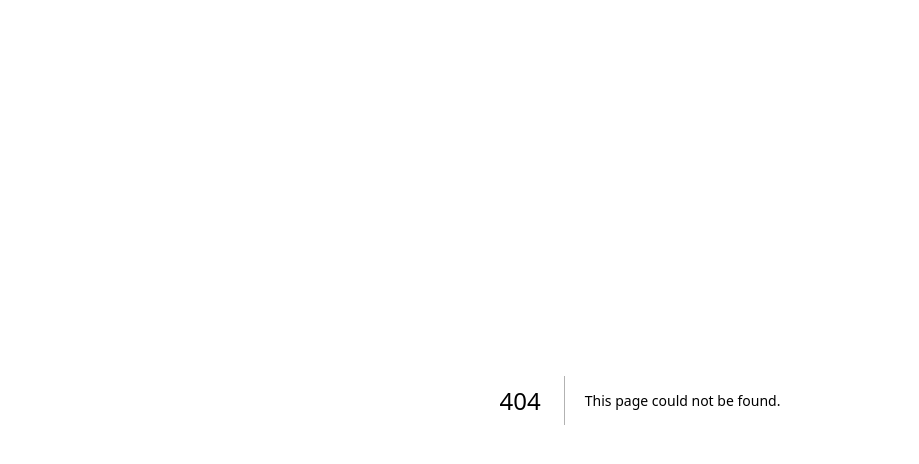
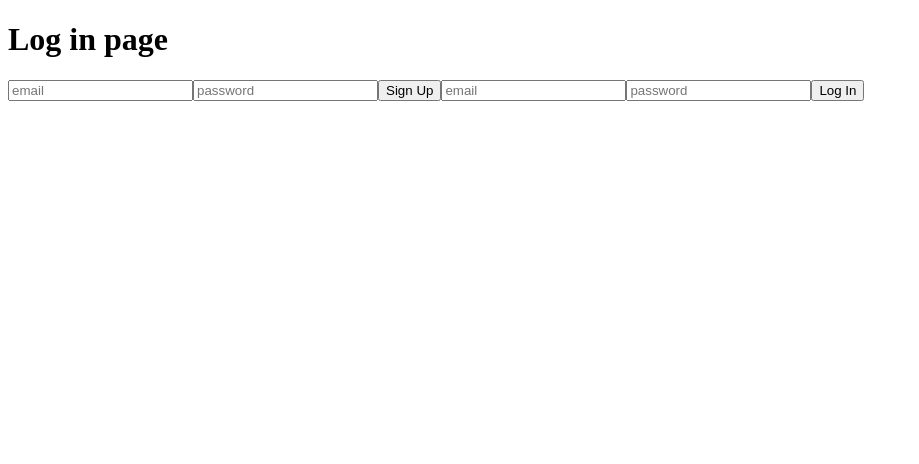
Before and after one commit to fry91800/web_template, a Next.js app in the folder client/: page /login in a window 1280 px wide. Before the commit this address had no page. Shown: the top 464 px of the page, without its empty margins (0-919 px from the left). Built offline with nearby package versions, Linux system fonts and the light colour scheme.

Commit message:
feature: sign up and log in client side

```diff
--- /dev/null
+++ b/client/pages/login/index.tsx
@@ -0,0 +1,62 @@
+import React from 'react';
+
+const Login: React.FC = () => {
+    const handleSignUp = async (e: any) => {
+        e.preventDefault();
+        const user = {
+            "email": "francois.nguinbu@epita.fr",
+            "pass": "zzzzzz"
+        }
+        const response = await fetch('http://localhost:3001/auth/signup', {
+            method: 'POST',
+            headers: {
+                "Content-Type": "application/json",
+            },
+            body: JSON.stringify(user)
+        });
+
+        const responseJson = await response.json();
+        if (responseJson.status !== "success") {
+            alert('failure')
+        }
+        else{
+            alert("success")
+        }
+    };
+    const handleLogIn = async (e: any) => {
+        e.preventDefault();
+        const user = {
+            "email": "francois.nguinbu@epita.fr",
+            "pass": "zzzzzz"
+        }
+        const response = await fetch('http://localhost:3001/auth/login', {
+            method: 'POST',
+            headers: {
+                "Content-Type": "application/json",
+            },
+            credentials: 'include', // Include cookies with the request
+            body: JSON.stringify(user)
+        });
+
+        const responseJson = await response.json();
+        if (responseJson.status !== "success") {
+            alert('failure')
+        }
+        else{
+            alert("success")
+        }
+    };
+    return (
+        <div>
+            <h1>Log in page</h1>
+            <input key="email" type="text" className="signUpInput" name="email" placeholder="email" required />
+            <input key="password" type="password" className="signUpInput" name="password" placeholder="password" required />
+            <button onClick={handleSignUp} >Sign Up</button>
+            <input key="email" type="text" className="logInInput" name="email" placeholder="email" required />
+            <input key="password" type="password" className="sLogInInput" name="password" placeholder="password" required />
+            <button onClick={handleLogIn} >Log In</button>
+        </div>
+    );
+};
+
+export default Login;
```
Also changed, not shown: 1 other file (tests, documents, lock files or other folders).
